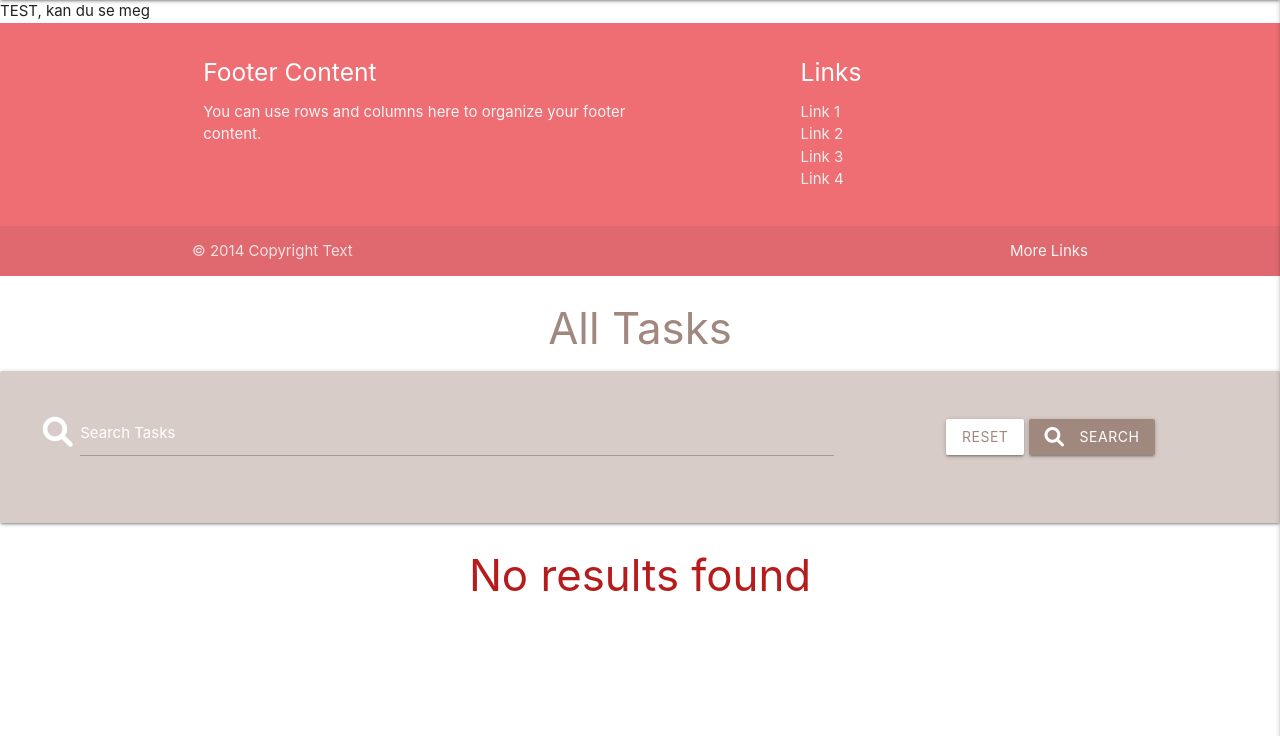
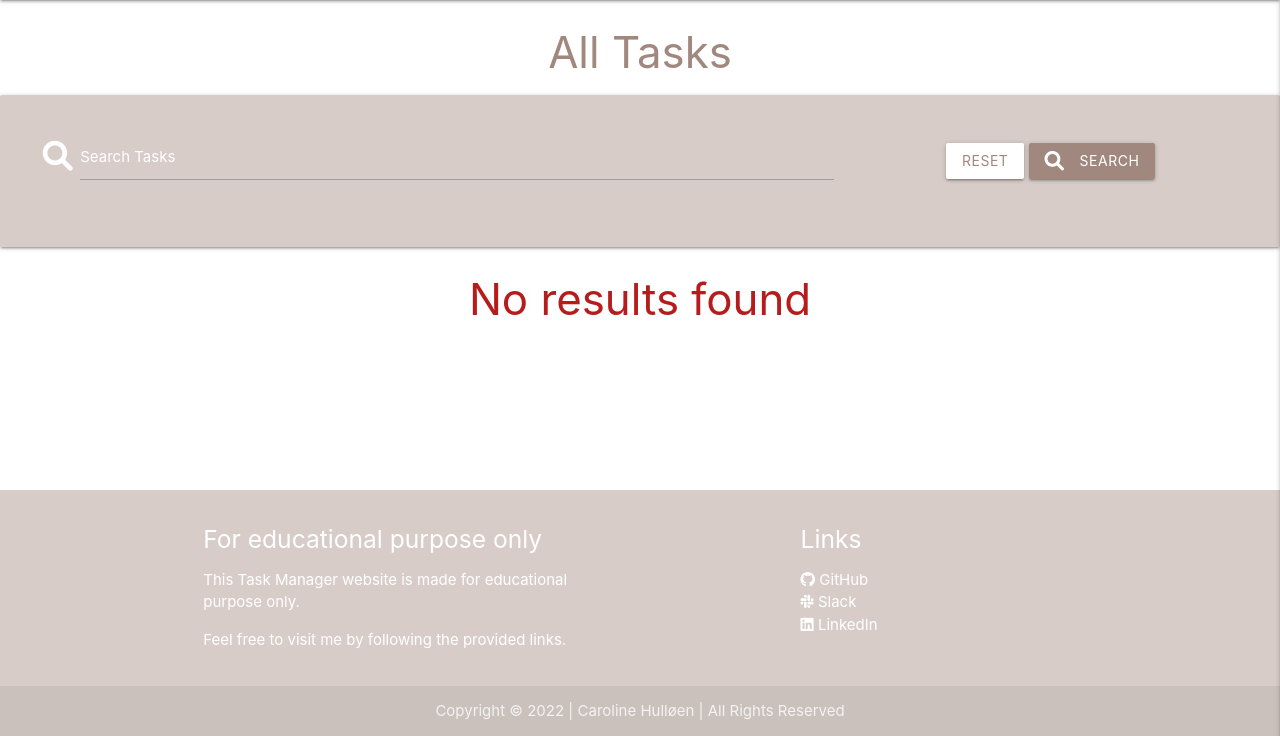
Before and after one commit to Carhul/Task_Manager, a Flask app: page / in a window 1280 px wide. Shown: the part 64-800 px from the top of the page. Run offline with Flask 2, Linux system fonts and the light colour scheme; data that the repository does not hold is empty; some libraries are stand-ins or nearby versions.

Commit message:
Fix the footer down to the bottom of the page and change colors

```diff
--- a/static/css/style.css
+++ b/static/css/style.css
@@ -83,3 +83,10 @@ nav .brand-logo {
 .datepicker-table abbr {
     color: #a1887f;
 }
+
+.page-footer {
+    background-color: #d7ccc8;
+    bottom: 0;
+    position: fixed;
+    width: 100%;
+}
--- a/templates/base.html
+++ b/templates/base.html
@@ -61,33 +61,28 @@
         </ul>
     </header>
 
-    <main>
-        TEST, kan du se meg
-    </main>
-
     <!-- Footer -->
     <footer class="page-footer">
         <div class="container">
           <div class="row">
             <div class="col l6 s12">
-              <h5 class="white-text">Footer Content</h5>
-              <p class="grey-text text-lighten-4">You can use rows and columns here to organize your footer content.</p>
+              <h5 class="white-text">For educational purpose only</h5>
+              <p class="white-text">This Task Manager website is made for educational purpose only.</p>
+              <p>Feel free to visit me by following the provided links.</p>
             </div>
             <div class="col l4 offset-l2 s12">
               <h5 class="white-text">Links</h5>
               <ul>
-                <li><a class="grey-text text-lighten-3" href="#!">Link 1</a></li>
-                <li><a class="grey-text text-lighten-3" href="#!">Link 2</a></li>
-                <li><a class="grey-text text-lighten-3" href="#!">Link 3</a></li>
-                <li><a class="grey-text text-lighten-3" href="#!">Link 4</a></li>
+                <li><a class="white-text" href="https://github.com/Carhul"><i class="fa-brands fa-github"></i> GitHub</a></li>
+                <li><a class="white-text" href="https://slack.com/"><i class="fa-brands fa-slack"></i> Slack</a></li>
+                <li><a class="white-text" href="https://www.linkedin.com/in/carolinehull%C3%B8en/"><i class="fa-brands fa-linkedin"></i> LinkedIn</a></li>
               </ul>
             </div>
           </div>
         </div>
         <div class="footer-copyright">
-          <div class="container">
-          © 2014 Copyright Text
-          <a class="grey-text text-lighten-4 right" href="#!">More Links</a>
+          <div class="container center-align">
+          Copyright © 2022 | Caroline Hulløen | All Rights Reserved
           </div>
         </div>
       </footer>
```
